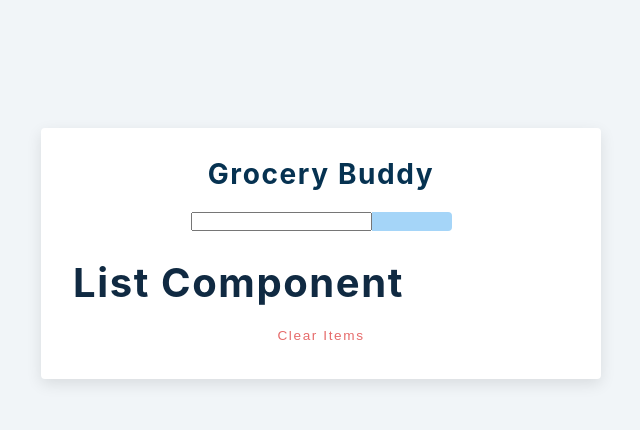
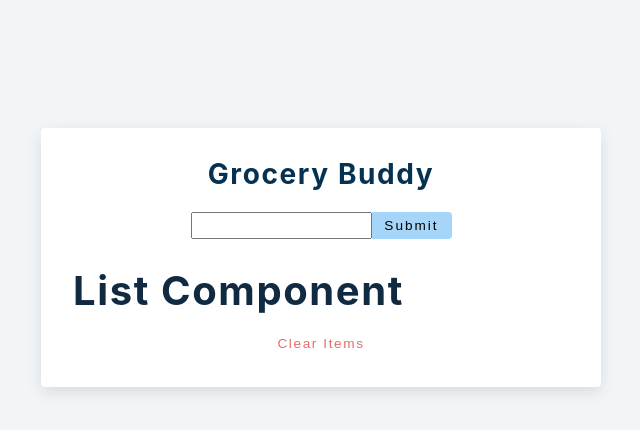
Before and after one commit to anaberia/grocery-buddy, a React (Create React App) app: page / in a window 1280 px wide. Shown: the top 430 px of the page, without its empty margins (319-959 px from the left). Built offline with nearby package versions, Linux system fonts and the light colour scheme.

Commit message:
add condition on submit/edit button

```diff
--- a/src/App.js
+++ b/src/App.js
@@ -19,7 +19,9 @@
         <h3>grocery buddy</h3>
         <div className="form-control">
           <input type="text" />
-          <button type="submit" className="submit-btn"></button>
+          <button type="submit" className="submit-btn">
+            {isEditing ? "edit" : "Submit"}
+          </button>
         </div>
       </form>
       <div className="grocery-container">
```
